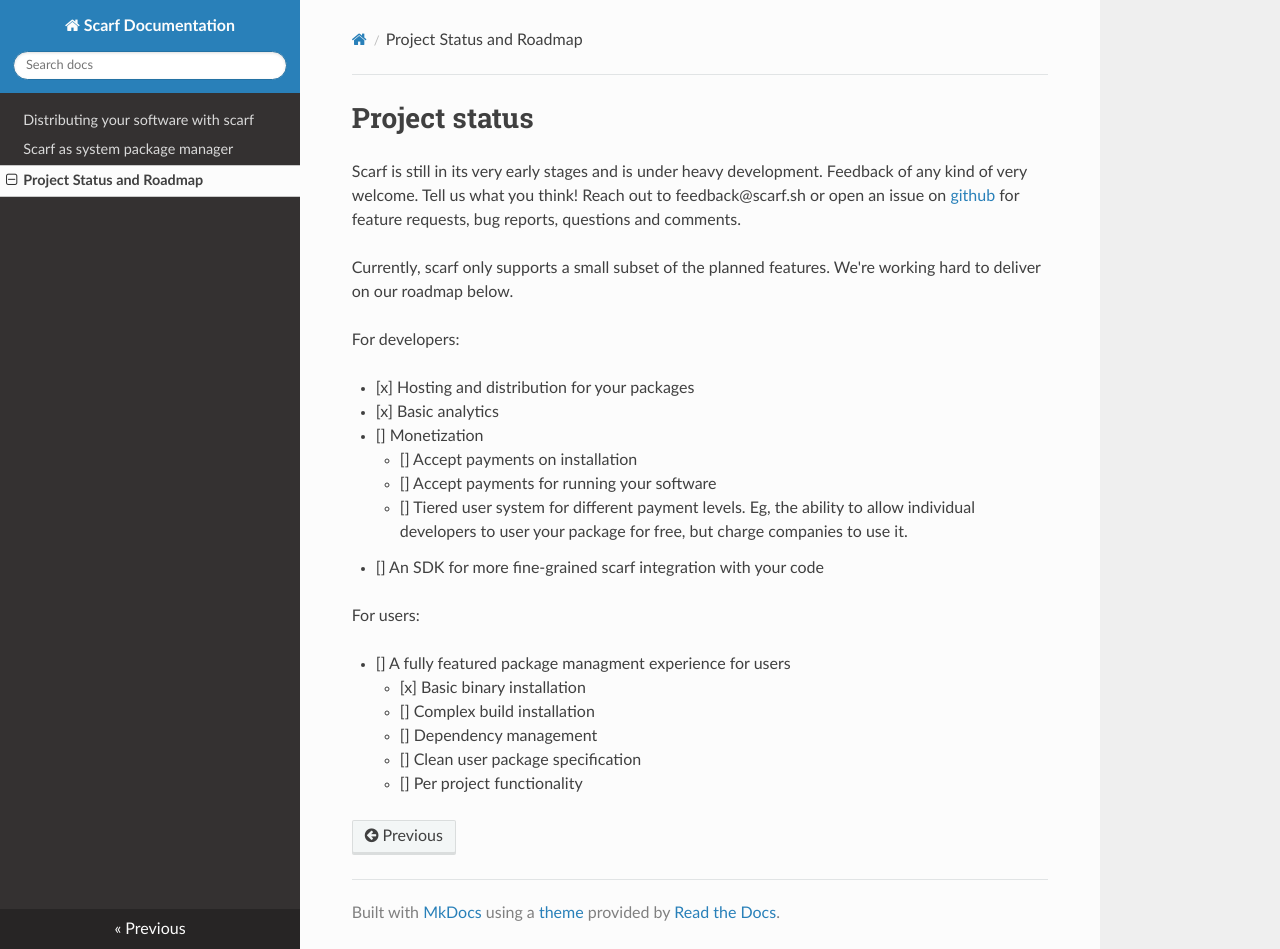
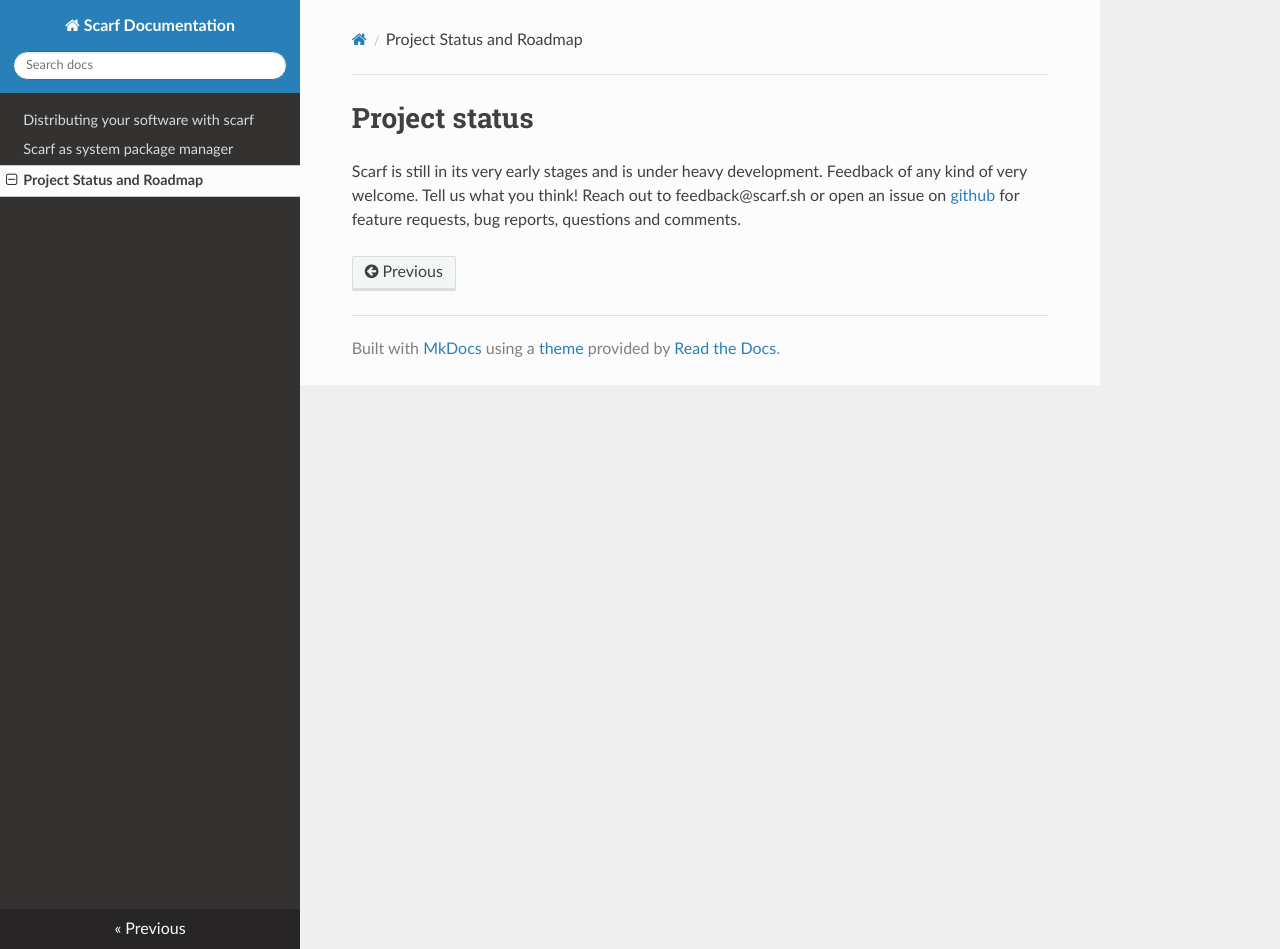
Before and after one commit to scarf-sh/scarf, an MkDocs documentation site: the page built from docs/docs/project-status.md, in a window 1280 px wide and 949 px high. Built offline with MkDocs 1.6.1, drawn with Linux system fonts in a browser that asks for light colours; nearby versions of some CDN libraries.

Commit message:
clean up project status

```diff
--- a/docs/docs/project-status.md
+++ b/docs/docs/project-status.md
@@ -5,25 +5,3 @@
 feedback@scarf.sh or open an issue on
 [github](https://github.com/aviaviavi/scarf) for feature requests, bug reports,
 questions and comments.
-
-Currently, scarf only supports a small subset of the planned features. We're
-working hard to deliver on our roadmap below.
-
-For developers:
-
-- [x] Hosting and distribution for your packages
-- [x] Basic analytics
-- [] Monetization
-    - [] Accept payments on installation
-    - [] Accept payments for running your software
-    - [] Tiered user system for different payment levels. Eg, the ability to allow individual developers to user your package for free, but charge companies to use it.
-- [] An SDK for more fine-grained scarf integration with your code
-
-For users:
-
-- [] A fully featured package managment experience for users
-    - [x] Basic binary installation
-    - [] Complex build installation
-    - [] Dependency management
-    - [] Clean user package specification
-    - [] Per project functionality
```
